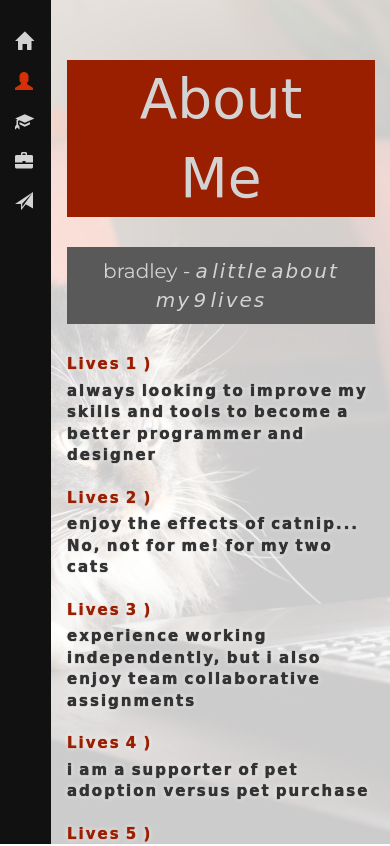
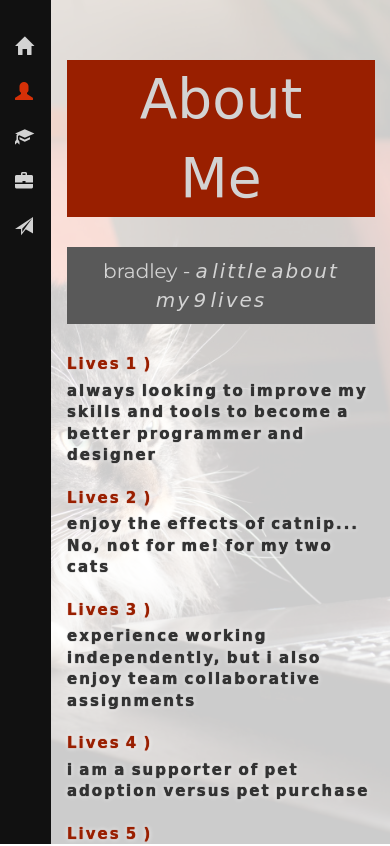
Before and after one commit to bradwayne/b_schmaeman_page, a plain HTML site: page about.html in a window 390 px wide. Shown: the top 846 px of the page. Drawn offline with nearby package versions, Linux system fonts and the light colour scheme; files whose address does not match are found by name; a web font is replaced by a local one.

Commit message:
nav bar mobile response adjustment

```diff
--- a/assets/css/style.css
+++ b/assets/css/style.css
@@ -137,7 +137,7 @@
       }
       .sidenav a#nav-btn {
           font-size: 18px;
-          margin-top: 10px;
+          margin-top: 15px;
           padding-right: 18px;
           padding-left: 25px;
       }
--- a/assets/css/style_body.css
+++ b/assets/css/style_body.css
@@ -483,7 +483,7 @@ figure.effect:hover p {
         display: block;
     }
     .sidenav a#nav-btn {
-        margin-top: 10px;
+        margin-top: 15px;
         padding-right: 18px;
         padding-left: 25px;
     }
```
